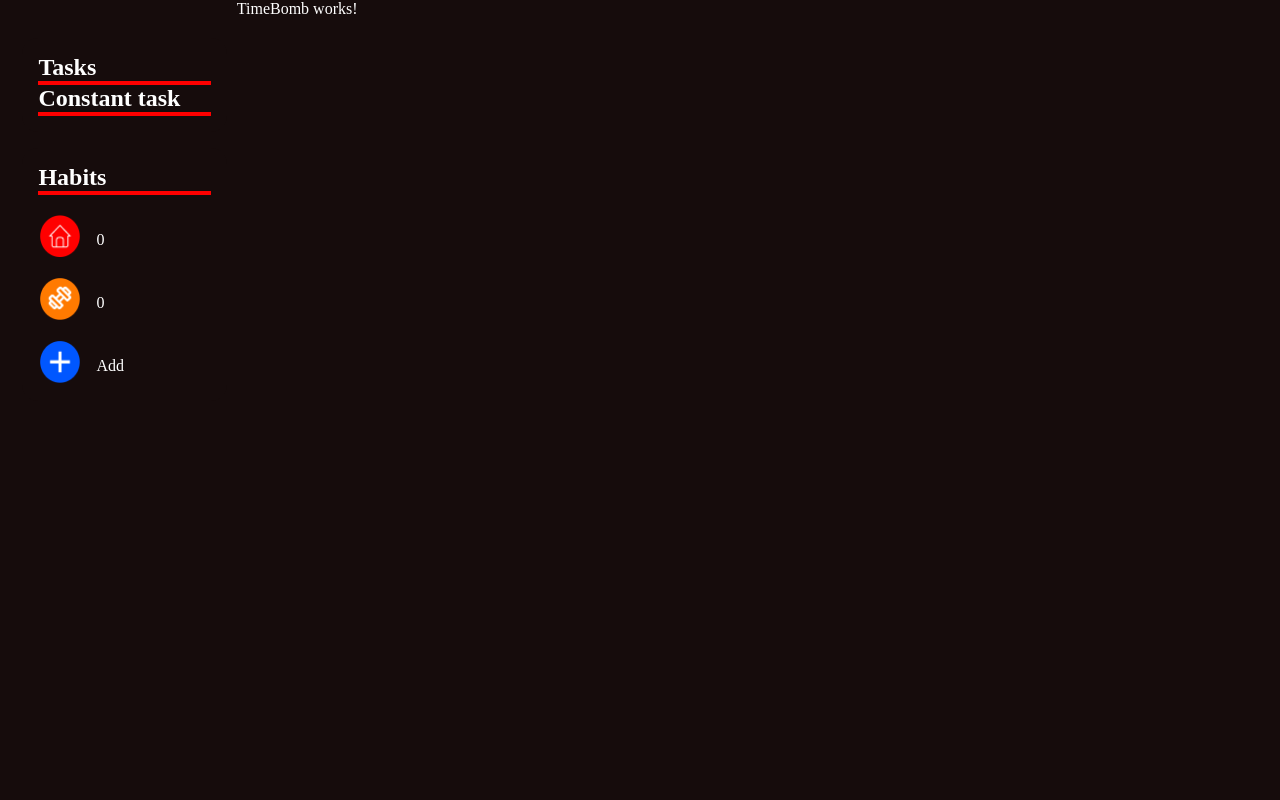
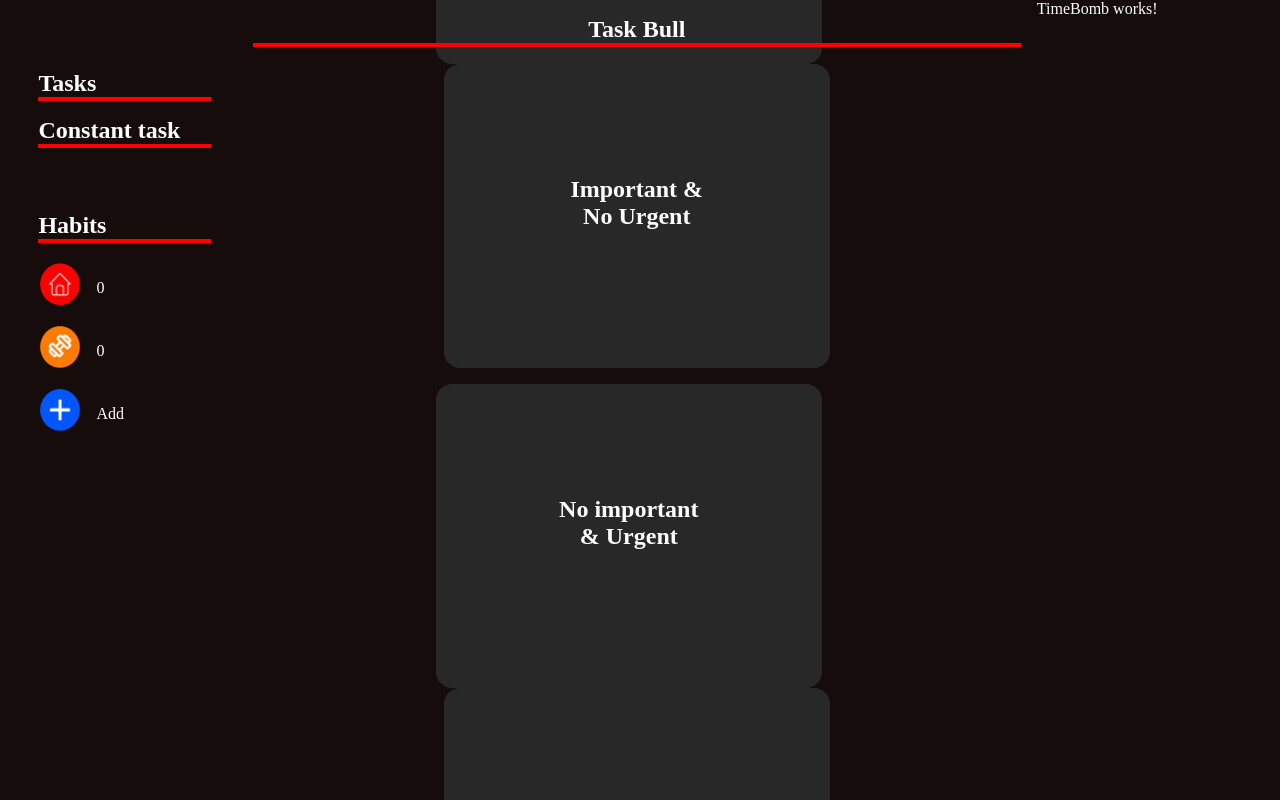
Before and after one commit to DevJhojan/BullTask, an Angular app: page /home in a window 1280 px wide. Before the commit this address led to /. Shown: the top 800 px of the page. Built offline with nearby package versions, Linux system fonts and the light colour scheme.

Commit message:
Style Task ok

```diff
--- a/src/app/app-routing.module.ts
+++ b/src/app/app-routing.module.ts
@@ -1,7 +1,14 @@
 import { NgModule } from '@angular/core';
 import { RouterModule, Routes } from '@angular/router';
 
-const routes: Routes = [];
+const routes: Routes = [
+  { path: '', redirectTo: '/home', pathMatch: 'full' },
+  {
+    path: 'home',
+    loadChildren: () => import('./home/home.module').then((home)=> home.HomeModule)
+  },
+  { path: '**', redirectTo: '/home' }
+];
 
 @NgModule({
   imports: [RouterModule.forRoot(routes)],
--- /dev/null
+++ b/src/app/home/home.component.ts
@@ -0,0 +1,14 @@
+import { Component } from '@angular/core';
+
+@Component({
+  selector: 'app-home',
+  template: `
+    <main>
+      <router-outlet></router-outlet>
+    </main>
+  `,
+  styles: [`main{padding: 1rem;}`]
+})
+export class HomeComponent {
+
+}
--- /dev/null
+++ b/src/app/home/task_normal/task_normal.component.css
@@ -0,0 +1,40 @@
+.column {
+  display: flex;
+  flex-direction: column;
+}
+.row {
+  display: flex;
+  flex-direction: row;
+}
+article {
+  width: 42%;
+  height: 15rem;
+  padding: 2rem;
+  margin: auto;
+  border-radius: 1rem;
+  transition: all 0.5rem;
+  background-color: rgba(41, 40, 40, 1);
+}
+article:hover {
+  transform: scale(1.02);
+}
+hr {
+  padding: 0.5rem;
+  border: none;
+}
+h2 {
+  position: absolute;
+  width: 60%;
+  text-align: center;
+  padding: 1rem;
+  top: 1rem;
+  margin: 0;
+  padding: 0;
+}
+h4 {
+  border: none;
+  width: 50%;
+  text-align: center;
+  margin: auto;
+  margin-top: 4rem;
+}
--- /dev/null
+++ b/src/app/home/task_normal/task_normal.component.html
@@ -0,0 +1,22 @@
+<h2>Task Bull</h2>
+<main class="column">
+  <div class="row">
+    <article>
+      <h4>Important & Urgent</h4>
+    </article>
+    <hr>
+    <article>
+      <h4> Important & No Urgent</h4>
+    </article>
+  </div>
+  <hr>
+  <div class="row">
+    <article>
+      <h4>No important & Urgent</h4>
+    </article>
+    <hr>
+    <article>
+      <h4>No important & No Urgent </h4>
+    </article>
+  </div>
+</main>
--- a/src/styles.css
+++ b/src/styles.css
@@ -9,6 +9,15 @@
   text-align: center;
   color: var(--text-color);
   background-color: var(--background-color);
+}
+app-home{
+  width: 60%;
+  display: flex;
+  padding: 1rem;
+  flex-direction: column;
+  justify-content: center;
+  align-items: center;
+  height: 90vh;
 }
 main{
   width: 100%;
@@ -33,6 +42,8 @@ h2,h3,h4,h5,h6{
   border-bottom: 0.3rem solid red;
   transition: all 0.4s;
   text-align: left;
+  background-color: transparent;
+  padding-top: 1rem;
 }
 h2:hover,h3:hover,h4:hover,h5:hover,h6:hover{
   font-size: 180%;
```
Also changed, not shown: src/app/home/home-routing.module.ts (added, +28 -0 lines), src/app/home/home.module.ts (added, +19 -0 lines), src/app/home/task_normal/task_normal.component.ts (added, +9 -0 lines).
